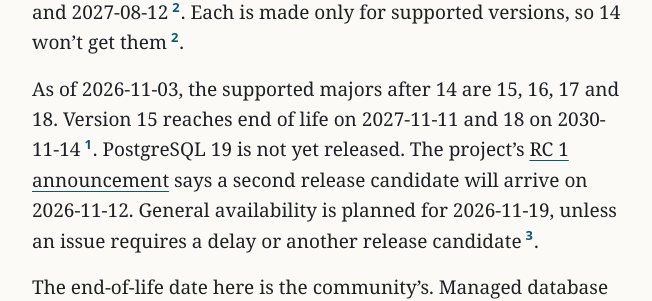
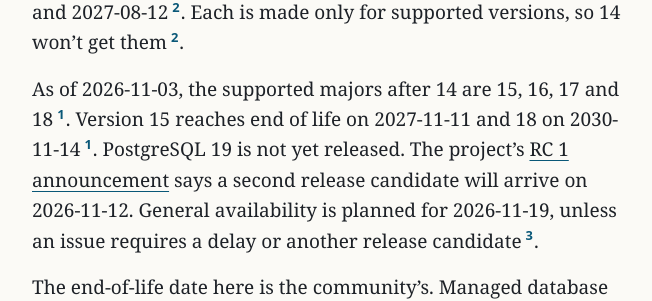
Before and after one commit to northwind-press/northwind-press.github.io, a Jekyll site: the page built from _posts/2026-11-03-postgresql-14-eol.md, in a window 1280 px wide and 900 px high, scrolled down 829 px. Shown: the part 184-485 px from the top of the window, without its empty margins (308-960 px from the left). Built offline with Jekyll 4.4.1, drawn with Linux system fonts in a browser that asks for light colours; part of the change alters nothing that is shown.

Commit message:
Cite supported-majors sentence
Co-Authored-By: Claude Opus 5.5 <noreply@anthropic.com>

```diff
--- a/_posts/2026-11-03-postgresql-14-eol.md
+++ b/_posts/2026-11-03-postgresql-14-eol.md
@@ -30,7 +30,7 @@ The project supports each major version for five years after its first release.
 
 The 2026-11-12 date is also the next scheduled update release for all supported versions on the project's [release roadmap](https://www.postgresql.org/developer/roadmap/). The minor releases after that are planned for 2027-02-11, 2027-05-13 and 2027-08-12{% include cite.html n=2 %}. Each is made only for supported versions, so 14 won't get them{% include cite.html n=2 %}.
 
-As of 2026-11-03, the supported majors after 14 are 15, 16, 17 and 18. Version 15 reaches end of life on 2027-11-11 and 18 on 2030-11-14{% include cite.html n=1 %}. PostgreSQL 19 is not yet released. The project's [RC 1 announcement](https://www.postgresql.org/about/news/postgresql-19-rc-1-released-3409/) says a second release candidate will arrive on 2026-11-12. General availability is planned for 2026-11-19, unless an issue requires a delay or another release candidate{% include cite.html n=3 %}.
+As of 2026-11-03, the supported majors after 14 are 15, 16, 17 and 18{% include cite.html n=1 %}. Version 15 reaches end of life on 2027-11-11 and 18 on 2030-11-14{% include cite.html n=1 %}. PostgreSQL 19 is not yet released. The project's [RC 1 announcement](https://www.postgresql.org/about/news/postgresql-19-rc-1-released-3409/) says a second release candidate will arrive on 2026-11-12. General availability is planned for 2026-11-19, unless an issue requires a delay or another release candidate{% include cite.html n=3 %}.
 
 The end-of-life date here is the community's. Managed database providers set their own support timelines for PostgreSQL 14, and this item does not cover them.
 
```
